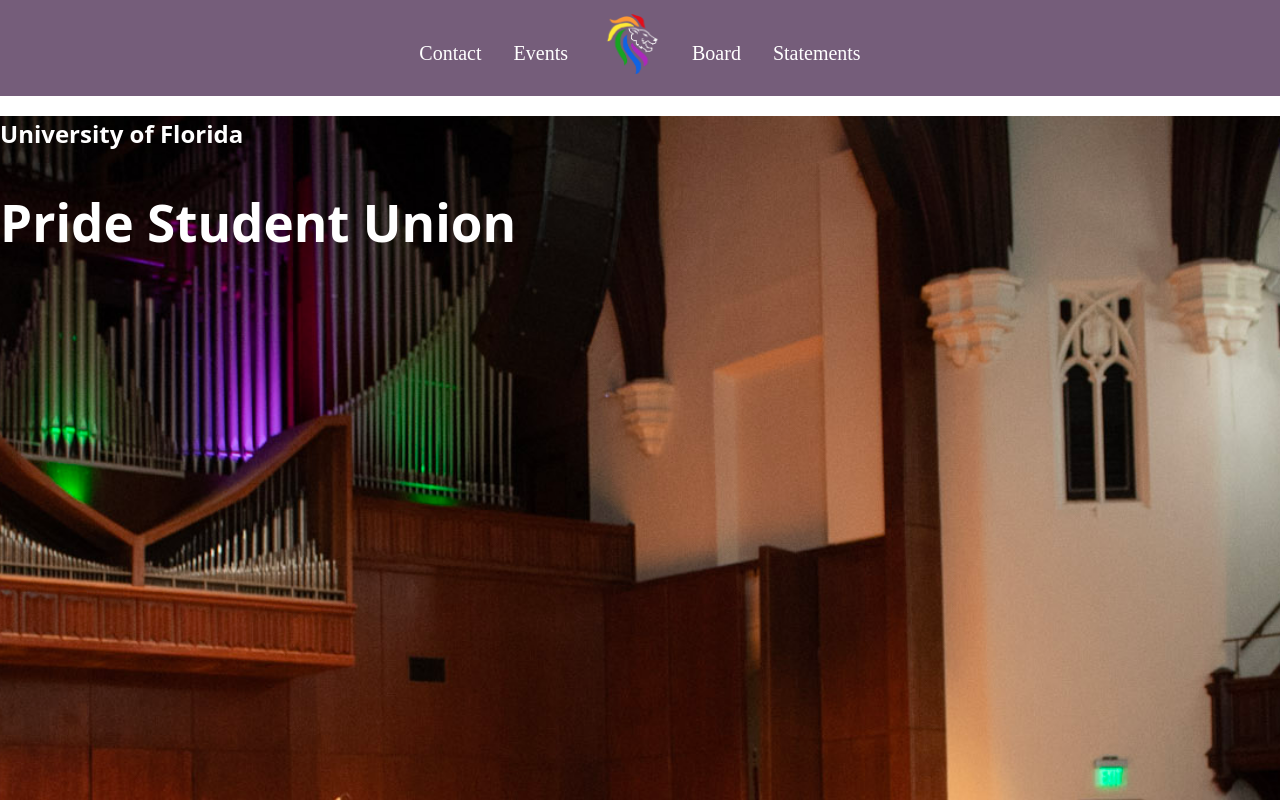
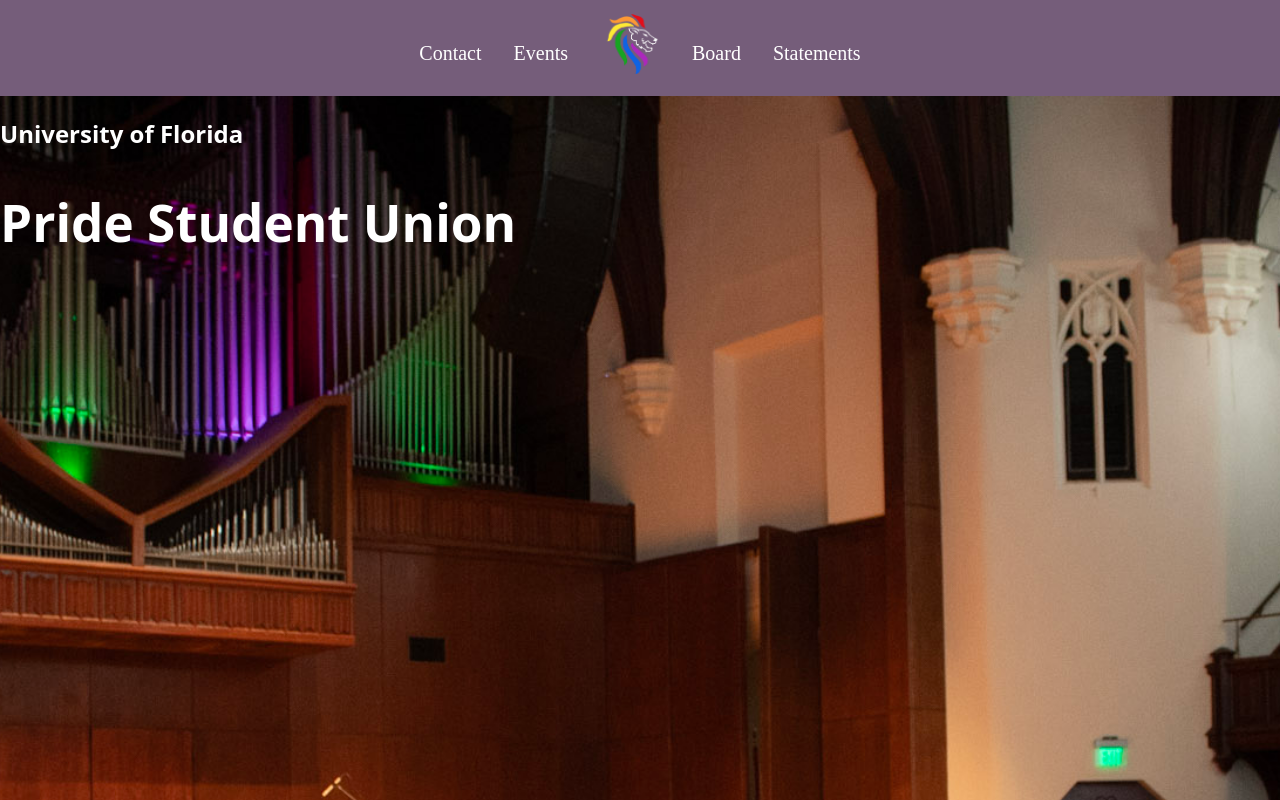
Before and after one commit to tejikari/ufpsu, a React (Vite) app in the folder uf-psu/: page / in a window 1280 px wide. Shown: the top 800 px of the page. Built offline with nearby package versions, Linux system fonts and the light colour scheme; a web font is replaced by a local one.

Commit message:
remove gap between images and nav bar.

```diff
--- a/uf-psu/src/components/NavBar.css
+++ b/uf-psu/src/components/NavBar.css
@@ -8,6 +8,8 @@
     background: #755D7A;
     font-family: 'Suez One', serif;
     font-size: 20px;
+    margin-top: 0px;
+    padding-top: 0px;
 }
 
 .topnav ul {
@@ -15,7 +17,7 @@
     margin: 0;
     padding: 0;
     display: flex;
-    justify-content: center;          /* <‐ centre the group of items */
+    justify-content: center;
     align-items: center;
     width: 100%;
 }
--- a/uf-psu/src/pages/Home/Home.css
+++ b/uf-psu/src/pages/Home/Home.css
@@ -17,6 +17,9 @@
     background-image: url('../../assets/home_page_pic.jpg');
     background-size: cover;
     background-position: center;
+    display: flex;
+    flex-direction: column;
+    gap: 0;
     /* background-repeat: no-repeat; */
     /* background-color: #635F5F; */
 }
```
